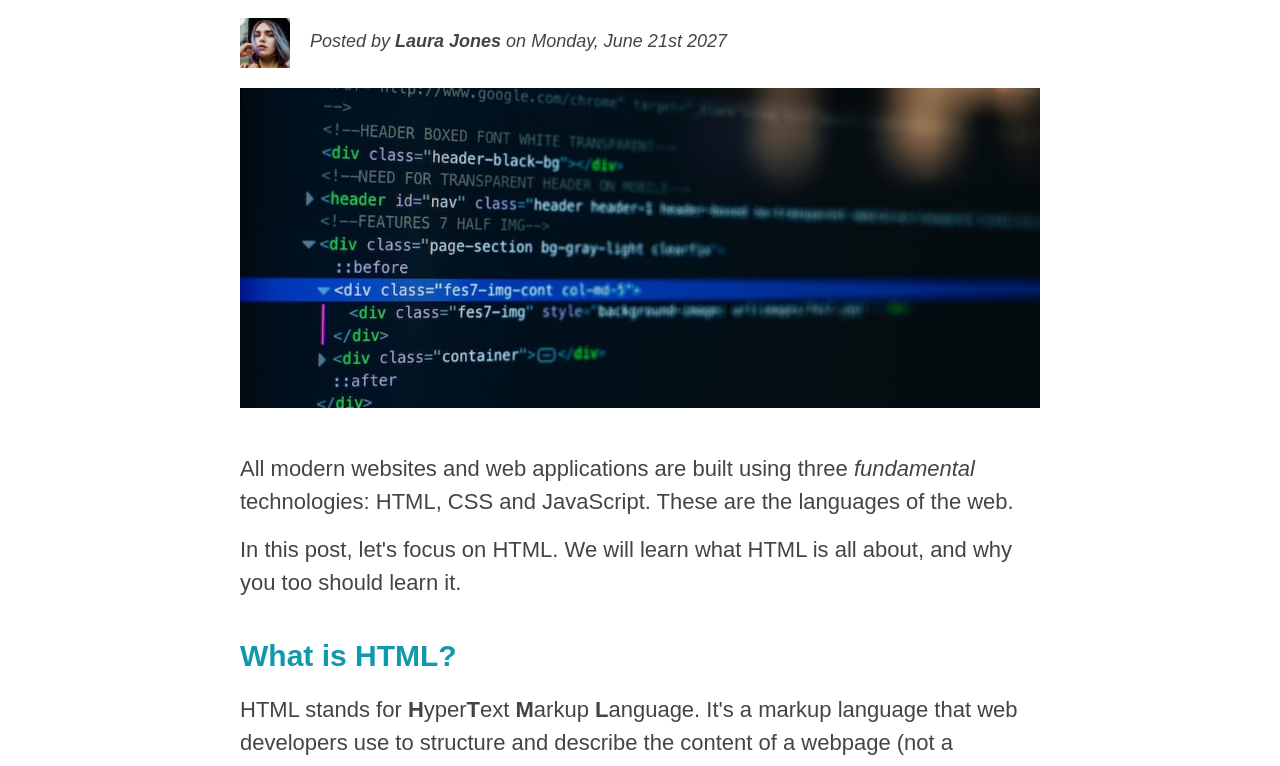
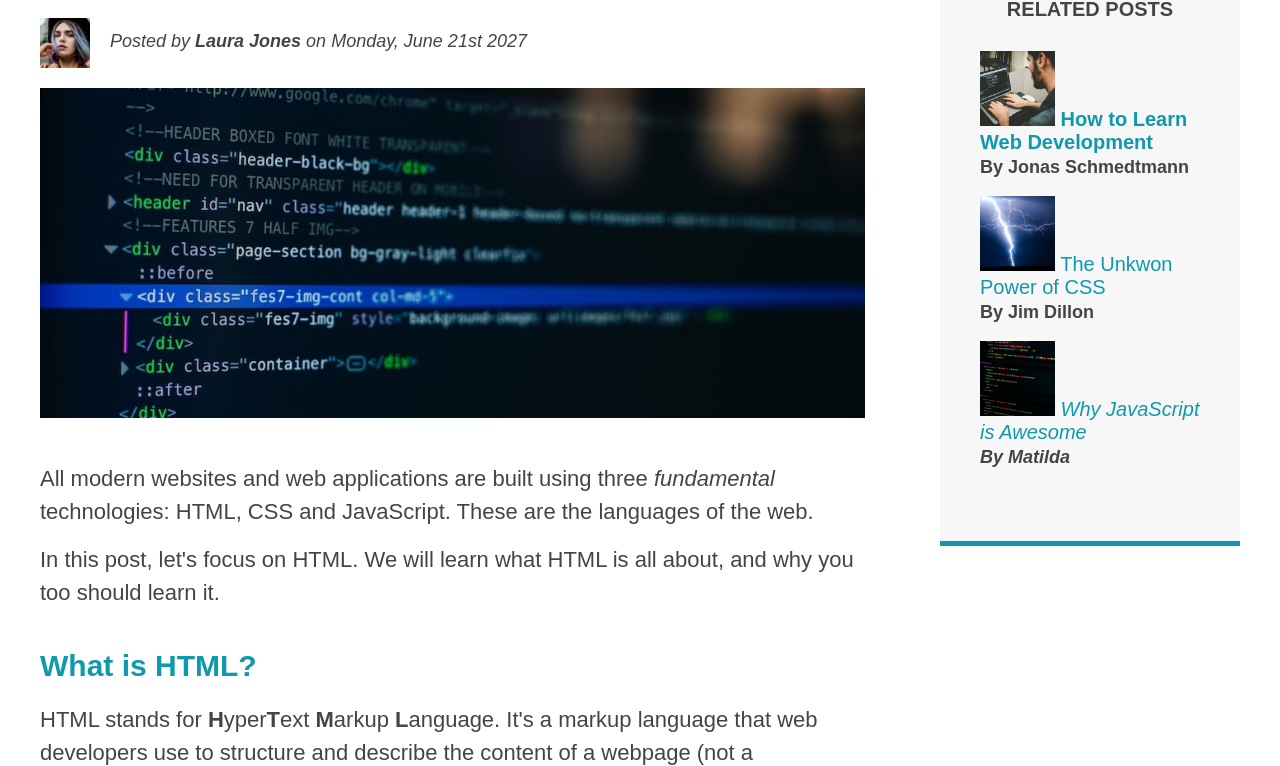
Before and after one commit to DannyRD117/CSS-Float-Fundamentals, a plain HTML site: page index.html in a window 1280 px wide. Shown: the part 198-964 px from the top of the page. Drawn offline with Linux system fonts and the light colour scheme.

Commit message:
float layout finished

```diff
--- a/css/style.css
+++ b/css/style.css
@@ -11,7 +11,7 @@ body {
 }
 
 .container {
-  width: 800px;
+  width: 1200px;
   margin: 0 auto;
   position: relative;
 }
@@ -38,8 +38,7 @@ aside {
   background-color: #f7f7f7;
   border-top: 5px solid #1098ad;
   border-bottom: 5px solid #1098ad;
-  padding: 50px 0;
-  width: 500px;
+  padding: 50px 40px;
 }
 
 /** SMALLER ELEMENTS */
@@ -70,6 +69,7 @@ h4 {
   font-size: 20px;
   text-transform: uppercase;
   text-align: center;
+  margin-bottom: 30px;
 }
 
 p {
@@ -117,6 +117,7 @@ li:last-child {
 
 .related {
   list-style: none;
+  margin-left: 0;
 }
 
 li:first-child {
@@ -230,3 +231,19 @@ nav {
 .clearfix {
   display: flow-root;
 }
+
+article {
+  width: 825px;
+  float: left;
+}
+
+aside {
+  width: 300px;
+  float: right;
+
+  box-sizing: border-box;
+}
+
+footer {
+  clear: both;
+}
--- a/index.html
+++ b/index.html
@@ -126,7 +126,7 @@
               width="75"
               height="75"
             />
-            <a href="#">Why JavaScript is</a>
+            <a href="#">Why JavaScript is Awesome</a>
             <p class="related-author">By Matilda</p>
           </li>
         </ul>
```
